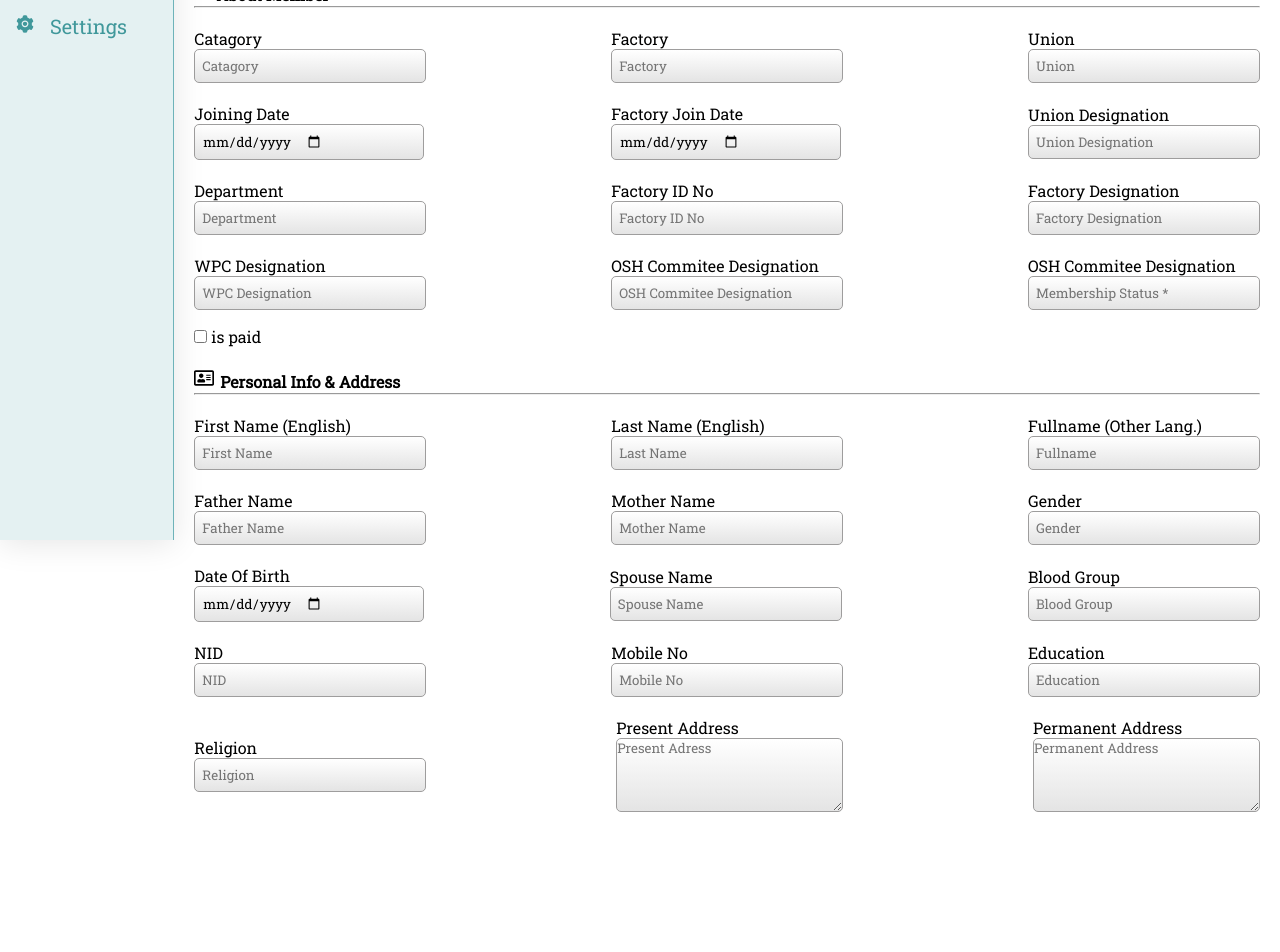
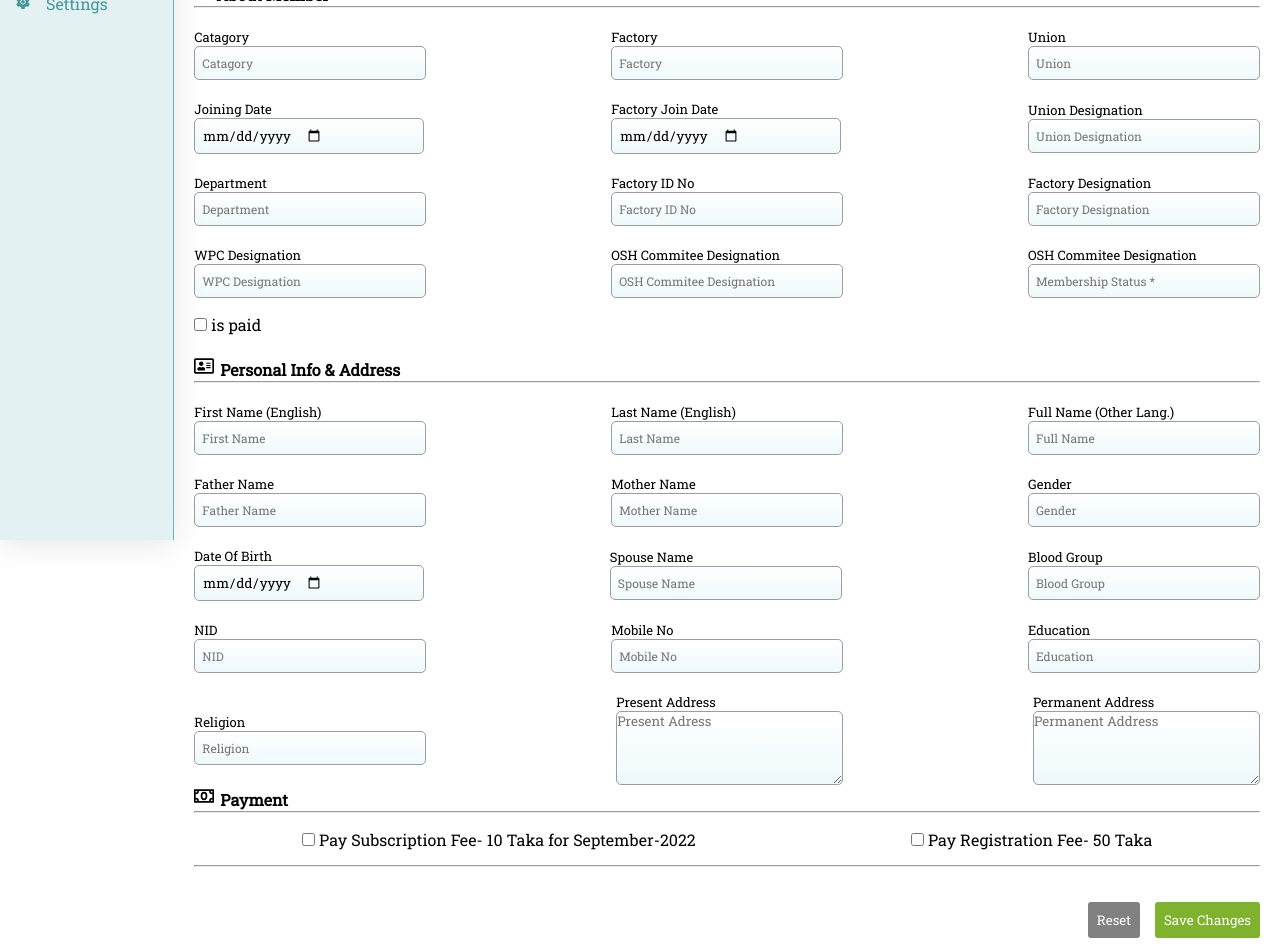
Before and after one commit to Anol18/client-management-app, a React (Create React App) app in the folder client/: page /Members in a window 1280 px wide. Shown: the part 260-1212 px from the top of the page. Before the commit the page ends 1092 px from the top, so only its background shows below. Built offline with nearby package versions, Linux system fonts and the light colour scheme.

Commit message:
9th commit

```diff
--- a/client/package.json
+++ b/client/package.json
@@ -6,6 +6,7 @@
     "@testing-library/jest-dom": "^5.16.5",
     "@testing-library/react": "^13.4.0",
     "@testing-library/user-event": "^13.5.0",
+    "axios": "^0.27.2",
     "framer-motion": "^7.3.6",
     "react": "^18.2.0",
     "react-dom": "^18.2.0",
--- a/client/src/App.css
+++ b/client/src/App.css
@@ -8,7 +8,7 @@
 }
 main {
   width: 100%;
-  padding: 20px;
+  padding: 0 20px 20px 20px;
 }
 .sidebar {
   background: rgba(110, 179, 185, 0.19);
@@ -22,6 +22,7 @@ main {
   border-left: 0;
   /* background: rgb(77, 117, 124); */
   color: rgb(64, 152, 155);
+  /* color: rgb(202, 244, 244); */
   height: 100vh;
   width: 200px;
   transition: all 0.5s;
@@ -45,6 +46,7 @@ main {
 .link {
   display: flex;
   color: rgb(64, 152, 155);
+  /* color: rgb(92, 169, 233); */
   padding: 10px 15px;
   gap: 15px;
   transition: all 0.5s;
@@ -61,5 +63,5 @@ main {
 }
 .icon,
 .link_text {
-  font-size: 20px;
+  font-size: 16px;
 }
--- a/client/src/Components/Member/Member.css
+++ b/client/src/Components/Member/Member.css
@@ -1,10 +1,12 @@
-.member-container {
+.member-container .inner-member-container input::placeholder {
+  font-size: 12px;
 }
 .member-top-header {
   position: -webkit-sticky;
   position: sticky;
-  /* top: 20px; */
-  top: 0px;
+  top: 20px;
+  /* top: 0px; */
+  /* background-color: aqua; */
 
   backdrop-filter: blur(5px);
   -webkit-backdrop-filter: blur(5px);
@@ -13,7 +15,7 @@
   text-align: center;
 }
 .inner-member-container {
-  margin-top: 5px;
+  margin-top: 25px;
 }
 /* image preview */
 .preview {
@@ -82,7 +84,7 @@
   outline: none;
   border: 1px solid rgb(158, 157, 157);
   border-radius: 5px;
-  background-image: linear-gradient(white, rgb(228, 228, 228));
+  background-image: linear-gradient(white, rgb(238, 249, 252));
 }
 .member-regi-form input[type="date"] {
   padding-right: 100px;
@@ -91,6 +93,7 @@
   margin-top: 20px;
 }
 .rapper {
+  font-size: 13px;
   display: flex;
   margin-top: 20px;
 
@@ -121,5 +124,57 @@ h4 i {
   outline: none;
   border: 1px solid rgb(158, 157, 157);
   border-radius: 5px;
-  background-image: linear-gradient(white, rgb(228, 228, 228));
+  background-image: linear-gradient(white, rgb(238, 249, 252));
 }
+
+/* paymeny section */
+.payment-section {
+  display: flex;
+  justify-content: space-around;
+  margin-bottom: 15px;
+}
+/* form button  */
+
+.member-container .member-regi-button button {
+  margin: 10px 0 50px 15px;
+  padding: 9px;
+  float: right;
+  outline: none;
+  border: none;
+  border-radius: 3px;
+  cursor: pointer;
+}
+.member-container .member-regi-button button[type="reset"] {
+  background-color: rgb(129, 129, 129);
+  color: var(--light);
+}
+.member-container .member-regi-button button[type="submit"] {
+  /* background-color: var(--button-color); */
+  background-color: #7fb32e;
+  color: var(--light);
+}
+/* hover effect */
+.member-container .member-regi-button button[type="submit"]:hover {
+}
+
+.member-container .member-regi-button button[type="reset"]:hover {
+}
+
+.member-container .member-regi-button p {
+  height: 5px;
+  margin-top: 20px;
+}
+
+/* after click effect */
+.member-container .member-regi-button button[type="submit"]:active {
+  /* background-color: var(--button-color); */
+  background-color: #7fb32e;
+  box-shadow: 0 2px #7fb32e;
+  transform: translateY(2px);
+}
+
+.member-container .member-regi-button button[type="reset"]:active {
+  background-color: rgb(150, 150, 150);
+  box-shadow: 0 2px #666;
+  transform: translateY(2px);
+}
--- a/client/src/Components/Member/Member.jsx
+++ b/client/src/Components/Member/Member.jsx
@@ -1,10 +1,21 @@
 import "./Member.css";
 import { AiOutlineUserAdd } from "react-icons/ai";
 import { FaRegAddressCard } from "react-icons/fa";
+import { GrCurrency } from "react-icons/gr";
+// import { ImCross } from "react-icons/im";
+// import { MdCloudDone } from "react-icons/md";
 import React, { useState } from "react";
 
 function Member() {
+  // upload image function
   const [file, setFile] = useState([]);
+  const [noticeMsg, setNoticeMsg] = useState(null);
+  const handleNoticeMsg = () => {
+    setNoticeMsg("✔ Member Added Successfully");
+    setTimeout(() => {
+      setNoticeMsg(null);
+    }, 1500);
+  };
 
   function uploadSingleFile(e) {
     let ImagesArray = Object.entries(e.target.files).map((e) =>
@@ -25,6 +36,32 @@ function Member() {
     setFile(s);
     console.log(s);
   }
+  // payment month and year
+  const monthObj = {
+    1: "January",
+    2: "February",
+    3: "March",
+    4: "April",
+    5: "May",
+    6: "June",
+    7: "July",
+    8: "August",
+    9: "September",
+    10: "October",
+    11: "November",
+    12: "December",
+  };
+  const date = new Date();
+  let yearOfSub = date.getFullYear();
+  let monthOfSub = date.getMonth() + 1;
+  let strMonth = monthOfSub.toString();
+  let monthName = monthObj[strMonth];
+
+  let subDateInfo = [monthName, yearOfSub].join("-");
+  // clear form field
+  const clearField = () => {
+    document.getElementById("memberRegistration").reset();
+  };
 
   return (
     <>
@@ -76,7 +113,11 @@ function Member() {
               About Member
               <hr />
             </h4>
-            <form action="" className="member-regi-form">
+            <form
+              action=""
+              className="member-regi-form"
+              id="memberRegistration"
+            >
               <div className="rapper">
                 <div>
                   <div> Catagory</div>
@@ -144,7 +185,10 @@ function Member() {
                 </div>
               </div>
               <div className="member-ispaid-checkbox">
-                <input type="checkbox" id="ispaid-checkbox" /> is paid
+                <span style={{ whiteSpace: "nowrap" }}>
+                  <input type="checkbox" id="ispaid-checkbox" />{" "}
+                  <label htmlFor="">is paid</label>
+                </span>
               </div>
 
               <div className="member-personal-information">
@@ -153,8 +197,9 @@ function Member() {
                     <FaRegAddressCard />
                   </i>{" "}
                   Personal Info & Address
+                  <hr />
                 </h4>
-                <hr />
+
                 <div className="rapper">
                   <div>
                     <div>First Name (English)</div>
@@ -167,8 +212,8 @@ function Member() {
                   </div>
 
                   <div>
-                    <div>Fullname (Other Lang.)</div>
-                    <input type="text" placeholder="Fullname" />
+                    <div>Full Name (Other Lang.)</div>
+                    <input type="text" placeholder="Full Name" />
                   </div>
                 </div>
 
@@ -185,7 +230,7 @@ function Member() {
 
                   <div>
                     <div>Gender</div>
-                    <input type="text" placeholder="Gender" />
+                    <input type="text" placeholder="Gender" id="gender-list" />
                   </div>
                 </div>
 
@@ -252,8 +297,49 @@ function Member() {
                   </div>
                 </div>
               </div>
+              <div className="payment-info">
+                <h4>
+                  <i>
+                    <GrCurrency />
+                  </i>{" "}
+                  Payment
+                </h4>
+                <hr />
+
+                <div className="payment-section">
+                  <div className="member-subscription">
+                    <span style={{ whiteSpace: "nowrap" }}>
+                      <input type="checkbox" />{" "}
+                      <label htmlFor="">
+                        Pay Subscription Fee- 10 Taka for
+                        {" " + subDateInfo}
+                      </label>
+                    </span>
+                  </div>
+
+                  <div className="regi-fee">
+                    <span style={{ whiteSpace: "nowrap" }}>
+                      <input type="checkbox" />
+                      <label htmlFor=""> Pay Registration Fee- 50 Taka</label>
+                    </span>
+                  </div>
+                </div>
+              </div>
             </form>
           </div>
+        </div>
+
+        <hr />
+
+        <div className="member-regi-button">
+          <p>{noticeMsg}</p>
+
+          <button type="submit" onClick={handleNoticeMsg}>
+            Save Changes
+          </button>
+          <button type="reset" onClick={clearField}>
+            Reset
+          </button>
         </div>
       </div>
     </>
--- a/client/src/Components/Member_regi/Member_regi.jsx
+++ b/client/src/Components/Member_regi/Member_regi.jsx
@@ -1,6 +1,6 @@
 import "./Member_regi.css";
 import React from "react";
-
+const memberList = {};
 function Member_regi() {
   return <></>;
 }
--- a/client/src/Components/Sidebar/Sidebar.css
+++ /dev/null
@@ -1,51 +0,0 @@
-.sidebar {
-  /* From https://css.glass */
-  background: rgba(110, 179, 185, 0.19);
-
-  box-shadow: 0 4px 30px rgba(0, 0, 0, 0.1);
-  backdrop-filter: blur(6.9px);
-  -webkit-backdrop-filter: blur(6.9px);
-  border: 1px solid rgba(110, 179, 185, 1);
-  /* background: rgb(77, 117, 124); */
-  color: rgb(64, 152, 155);
-  height: 100vh;
-  width: 200px;
-  transition: all 0.5s;
-  position: -webkit-sticky;
-  position: sticky;
-  top: 0;
-}
-.top_section {
-  display: flex;
-  align-items: center;
-  padding: 20px 15px;
-}
-.logo {
-  font-size: 30px;
-}
-.bars {
-  display: flex;
-  font-size: 25px;
-  margin-left: 50px;
-}
-.link {
-  display: flex;
-  color: rgb(64, 152, 155);
-  padding: 10px 15px;
-  gap: 15px;
-  transition: all 0.5s;
-}
-.link:hover {
-  background: rgb(145, 238, 233);
-  color: #000;
-  border-right: 4px solid rgb(16, 134, 170);
-  transition: all 0.5s;
-}
-.active {
-  background: rgb(176, 211, 233);
-  color: #000;
-}
-.icon,
-.link_text {
-  font-size: 20px;
-}
--- a/client/src/Components/Sidebar/Sidebar.jsx
+++ b/client/src/Components/Sidebar/Sidebar.jsx
@@ -19,6 +19,13 @@ const Sidebar = ({ children }) => {
       path: "/Members",
       name: "Members",
       icon: <FaUserAlt />,
+      subMenu: [
+        {
+          path: "/Members",
+          name: "Members",
+          icon: <FaUserAlt />,
+        },
+      ],
     },
     {
       path: "/security",
```
Also changed, not shown: client/src/Components/Login/login.jsx (+26 -12 lines), 2 other files (tests, documents, lock files or other folders).
